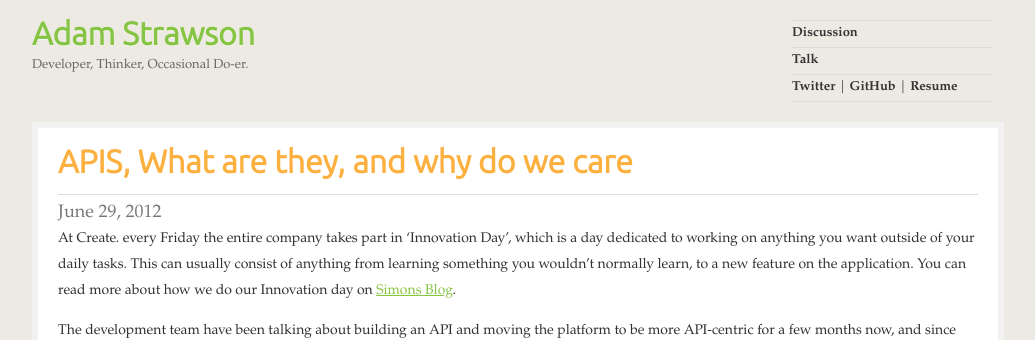
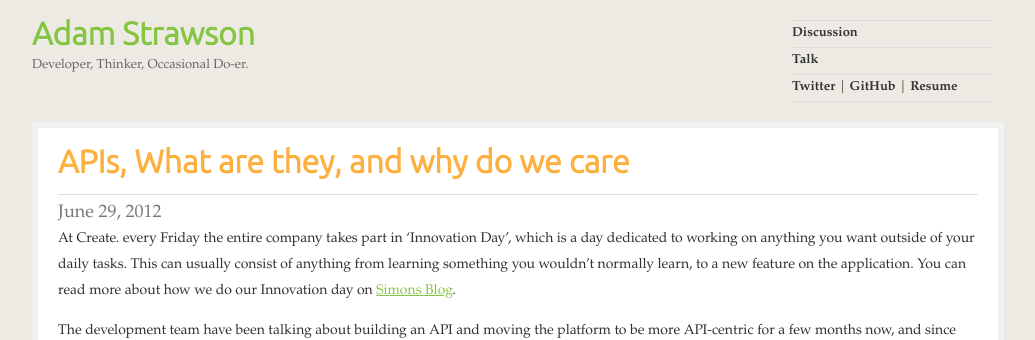
Before and after one commit to adamstrawson/adamstrawson.github.com, a Jekyll site: the page built from _posts/2012-06-29-Talk-APIs-What-are-they-and-why-do-we-care.md, in a window 1280 px wide. Shown: the top 340 px of the page, without its empty margins (128-1163 px from the left). Built offline with Jekyll 4.4.1, drawn with Linux system fonts in a browser that asks for light colours; Markdown is read by kramdown in place of the engine named in the settings; some of the changed text lies outside the part shown.

```diff
--- a/_posts/2012-06-29-Talk-APIs-What-are-they-and-why-do-we-care.md
+++ b/_posts/2012-06-29-Talk-APIs-What-are-they-and-why-do-we-care.md
@@ -1,6 +1,6 @@
 ---
 layout: post
-title: "APIS, What are they, and why do we care"
+title: "APIs, What are they, and why do we care"
 ---
 
 At Create. every Friday the entire company takes part in 'Innovation Day', which is a day dedicated to working on anything you want outside of your daily tasks. This can usually consist of anything from learning something you wouldn't normally learn, to a new feature on the application. You can read more about how we do our Innovation day on [Simons Blog](http://www.simonkimber.co.uk/blog/read_31208/creatovating-creating-a-culture-of-innovation-at-create.html).
```
Also changed, not shown: other parts of _posts/2012-06-29-Talk-APIs-What-are-they-and-why-do-we-care.md (+2 -0 lines).
